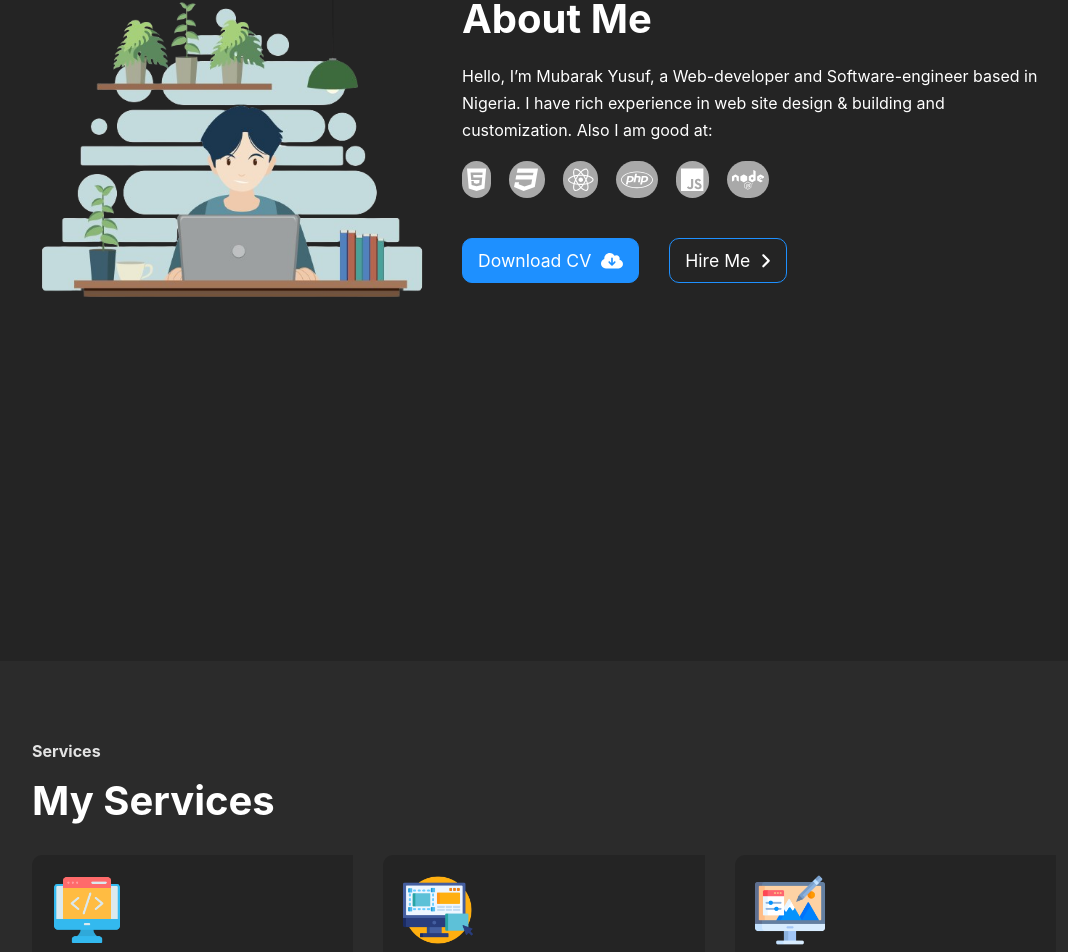
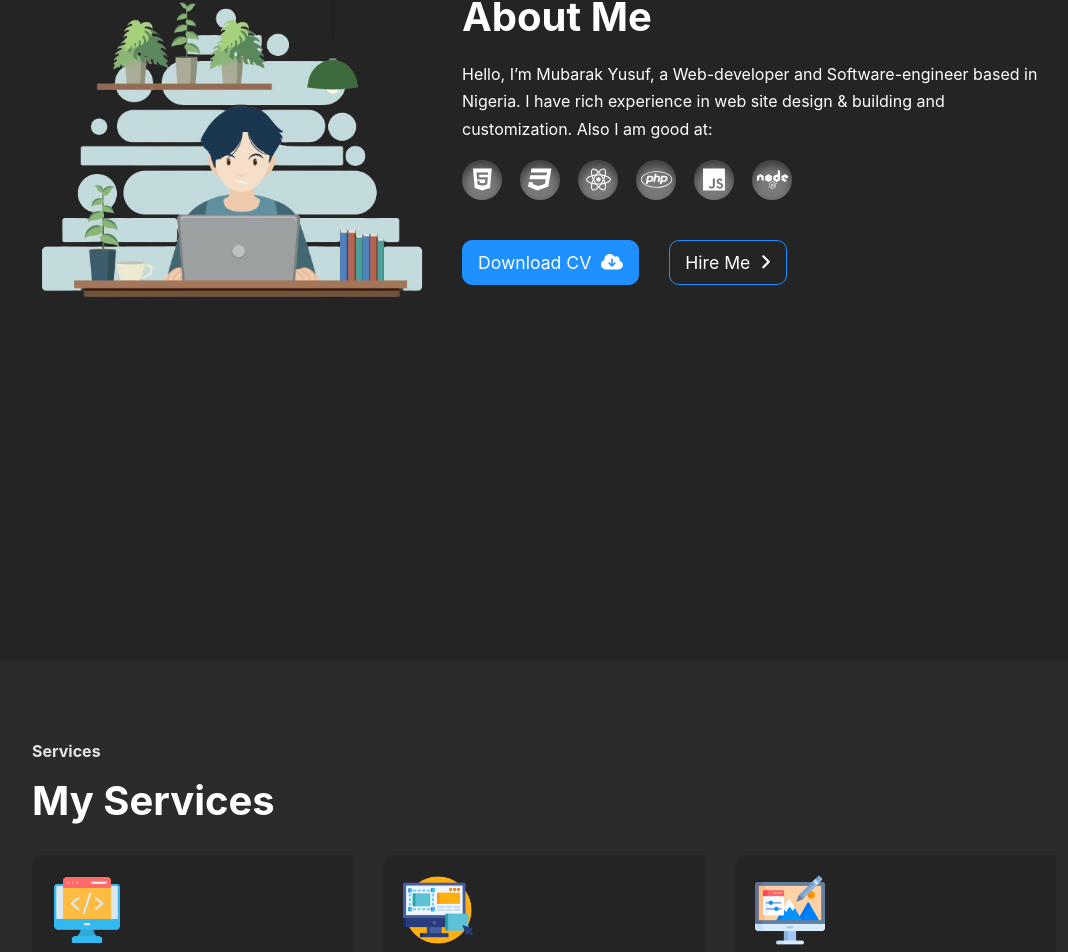
Before and after one commit to Mubarakyusuf5/React-Portfolio, a React (Vite) app: page / in a window 1280 px wide. Shown: the part 939-1891 px from the top of the page, without its empty margins (96-1164 px from the left). Built offline with nearby package versions, Linux system fonts and the light colour scheme.

Commit message:
'aboutMe'

```diff
--- a/src/components/About/About.css
+++ b/src/components/About/About.css
@@ -39,11 +39,25 @@
 }
 
 .aboutMe ul li{
-    font-size: 1.6em;
     color: #fff;
-    background-color: darkgray;
+    background-color: rgb(121, 121, 121);
     padding: 3px 5px;
     border-radius: 50px;
+    height: 40px;
+    width: 40px;
+    text-align: center;
+    line-height: 40px;
+    transition: all .3s ease-in;
+    cursor: pointer;
+    box-shadow: inset 0px 6px 10px rgba(0, 0, 0, 0.5);
+    /* inset 0px 6px 7px 1px rgba(0, 0, 0, 0.7); */
+}
+.aboutMe ul li:hover{
+    transform: translateY(-10px);
+}
+
+.aboutMe ul li .icon{
+    font-size: 25px;
 }
 
 .aboutMe .button{
--- a/src/components/About/About.jsx
+++ b/src/components/About/About.jsx
@@ -18,12 +18,12 @@ export const About = () => {
         I have rich experience in web site design & building and customization. Also I am good at:
         </p>
         <ul>
-          <li><FontAwesomeIcon icon={faHtml5} /></li>
-          <li><FontAwesomeIcon icon={faCss3} /></li>
-          <li><FontAwesomeIcon icon={faReact} /></li>
-          <li><FontAwesomeIcon icon={faPhp} /></li>
-          <li><FontAwesomeIcon icon={faJs} /></li>
-          <li><FontAwesomeIcon icon={faNode} /></li>
+          <li><FontAwesomeIcon icon={faHtml5} className='icon' /></li>
+          <li><FontAwesomeIcon icon={faCss3} className='icon' /></li>
+          <li><FontAwesomeIcon icon={faReact} className='icon' /></li>
+          <li><FontAwesomeIcon icon={faPhp} className='icon' /></li>
+          <li><FontAwesomeIcon icon={faJs} className='icon' /></li>
+          <li><FontAwesomeIcon icon={faNode} className='icon' /></li>
         </ul>
         <div className="button">
           <a href="/database passQ.pdf" download><span>Download CV</span><FontAwesomeIcon icon={faCloudDownload} /></a>
--- a/src/components/Contact/Contact.css
+++ b/src/components/Contact/Contact.css
@@ -67,3 +67,12 @@
 .form .btn:hover{
     background-color: transparent;
 }
+
+.form .message{
+    background-color: #fff;
+    padding: 9px;
+    color: black;
+    margin-top: 20px;
+    border-radius: 10px;
+    text-align: center;
+}
--- a/src/components/Contact/Contact.jsx
+++ b/src/components/Contact/Contact.jsx
@@ -57,7 +57,7 @@ export const Contact = () => {
               placeholder="Enter your message..."
             ></textarea>
             <input type="submit" className="btn" value="Send message" />
-            <div className="message">{result ? "Sent Successfully" : ""}</div>
+            {result &&<div className="message">{result ? "Sent Successfully" : null}</div>}
           </form>
         </div>
       </section>
```
